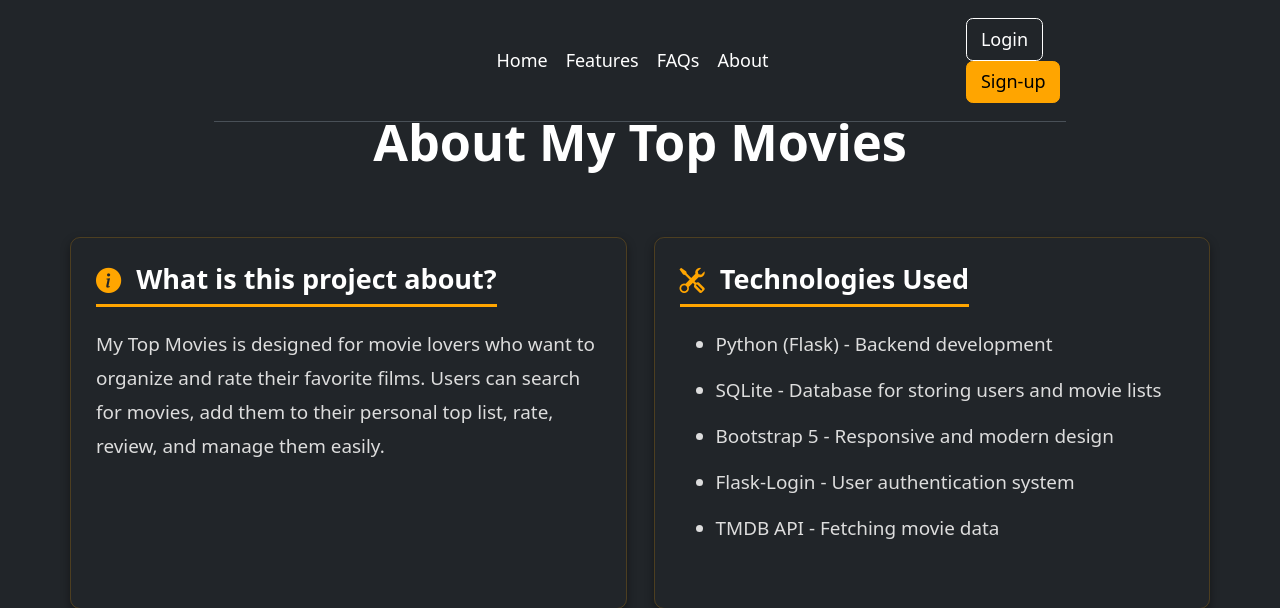
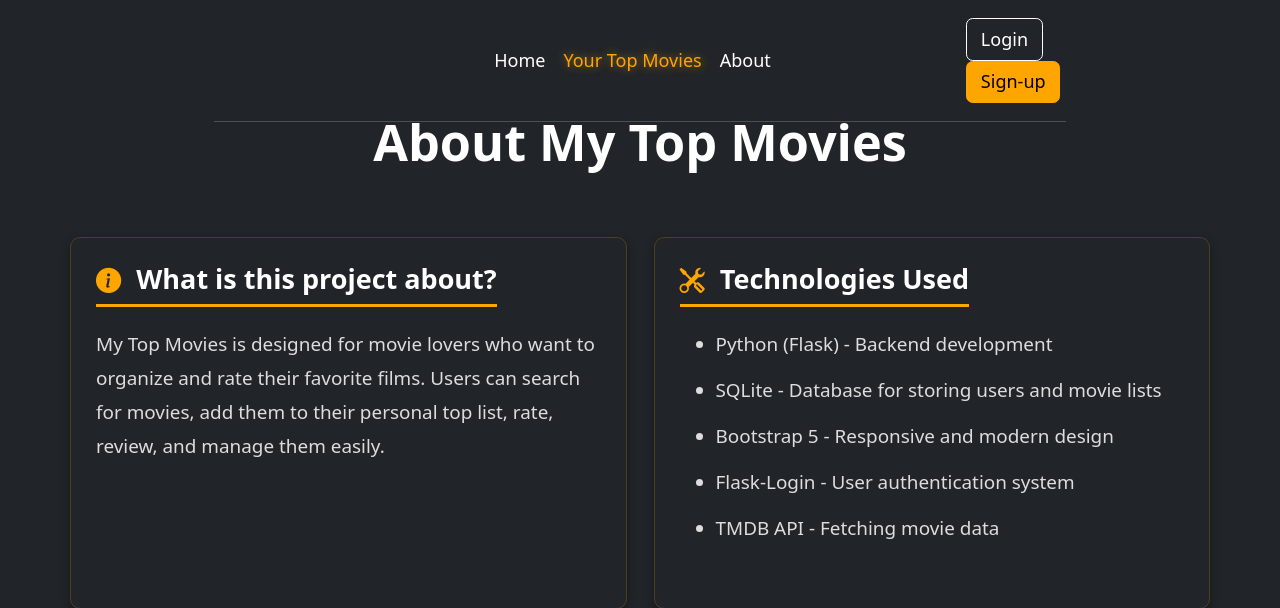
Before and after one commit to RuginaAlex/Top-Movies-Site-Full-Stack, a Flask app: page /about in a window 1280 px wide. Shown: the top 608 px of the page. Run offline with Flask 3, Linux system fonts and the light colour scheme; some libraries are stand-ins or nearby versions.

Commit message:
Fixed bugs

```diff
--- a/main.py
+++ b/main.py
@@ -140,6 +140,8 @@ def home():
     popular_movies = top_movies_this_week()
     if request.args.get("flash_login") == "true":
         flash("You need to log in to add this movie to your top.", "login-error")
+    elif request.args.get("flash_login") == "movies_login":
+        flash("You need to log in to access your top movies.", "login-error")
     return render_template("index.html", options=movies, popular=popular_movies, year=year)
 @app.route("/all-movies")
 @login_required
--- a/templates/all-movies.html
+++ b/templates/all-movies.html
@@ -46,6 +46,7 @@
     <a href="{{url_for('add_movie')}}" class="button-add" id="addButton">Add Movie</a>
     <div class="popcorn-bucket"></div> <!-- Punga de popcorn la hover -->
 </div>
+</div>
 
 
 
--- a/templates/base.html
+++ b/templates/base.html
@@ -44,10 +44,14 @@
 
 
   </head>
-  <body>
+  <body class="d-flex flex-column min-vh-100">
     {% include 'header.html' %}
-    {% block content %}{% endblock %}
-    <script src="https://cdn.jsdelivr.net/npm/bootstrap@5.3.3/dist/js/bootstrap.bundle.min.js"></script>
+
+    <main class="flex-grow-1">
+        {% block content %}{% endblock %}
+    </main>
+
     {% include 'footer.html' %}
-  </body>
+</body>
+
 </html>
--- a/templates/header.html
+++ b/templates/header.html
@@ -17,11 +17,12 @@
 
             <ul class="nav col-12 col-md-auto mb-2 justify-content-center mb-md-0">
                 <li><a href="{{url_for('home')}}" class="nav-link px-2 link-secondary text-white">Home</a></li>
-                <li><a href="#" class="nav-link px-2 text-white">Features</a></li>
                 {% if current_user.is_authenticated %}
                     <li><a href="{{ url_for('all_movies') }}" class="nav-link px-2 text-top-movies">Your Top Movies</a></li>
+                {% else %}
+                    <li><a href="{{ url_for('home', flash_login='movies_login') }}" class="nav-link px-2 text-top-movies">Your Top Movies</a></li>
                 {% endif %}
-                <li><a href="#" class="nav-link px-2 text-white">FAQs</a></li>
+{#                <li><a href="#" class="nav-link px-2 text-white">FAQs</a></li>#}
                 <li><a href="{{ url_for('about') }}" class="nav-link px-2 text-white" >About</a></li>
             </ul>
 
```
Also changed, not shown: instance/top-films.db.
